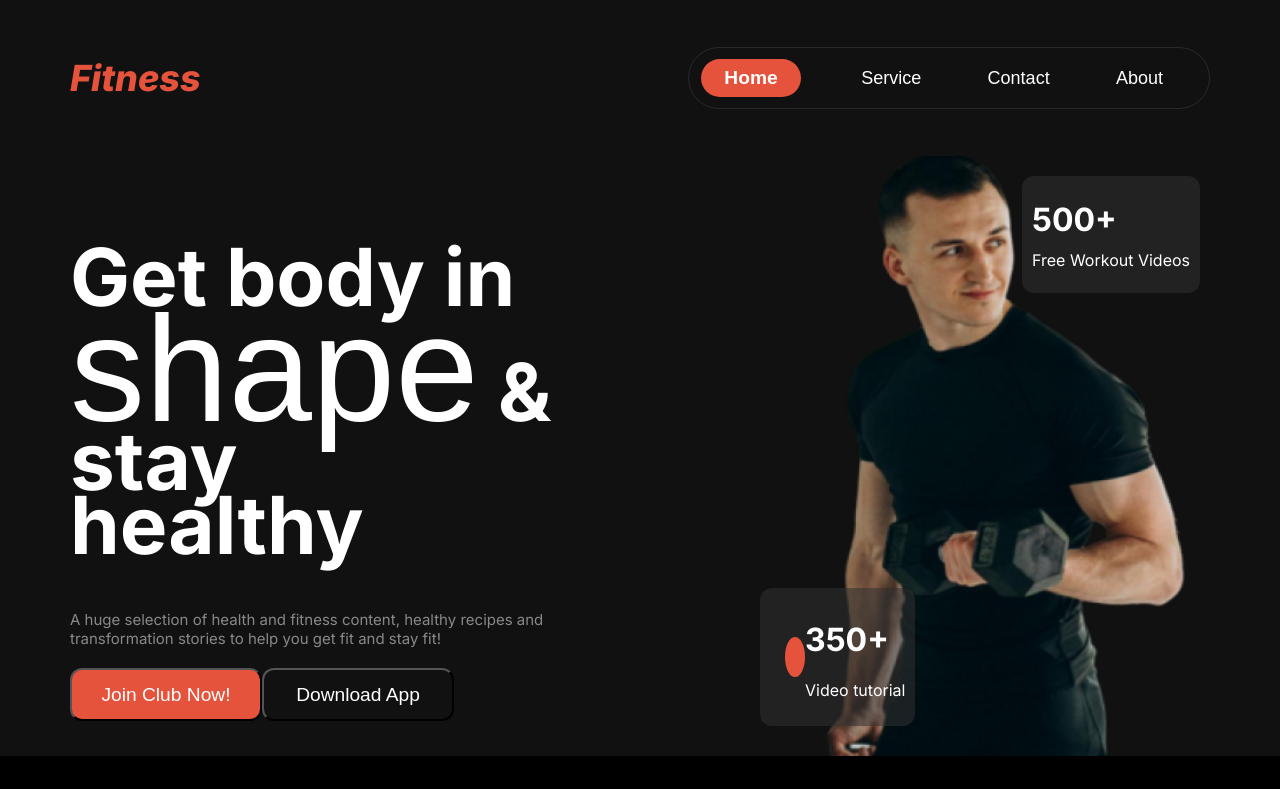
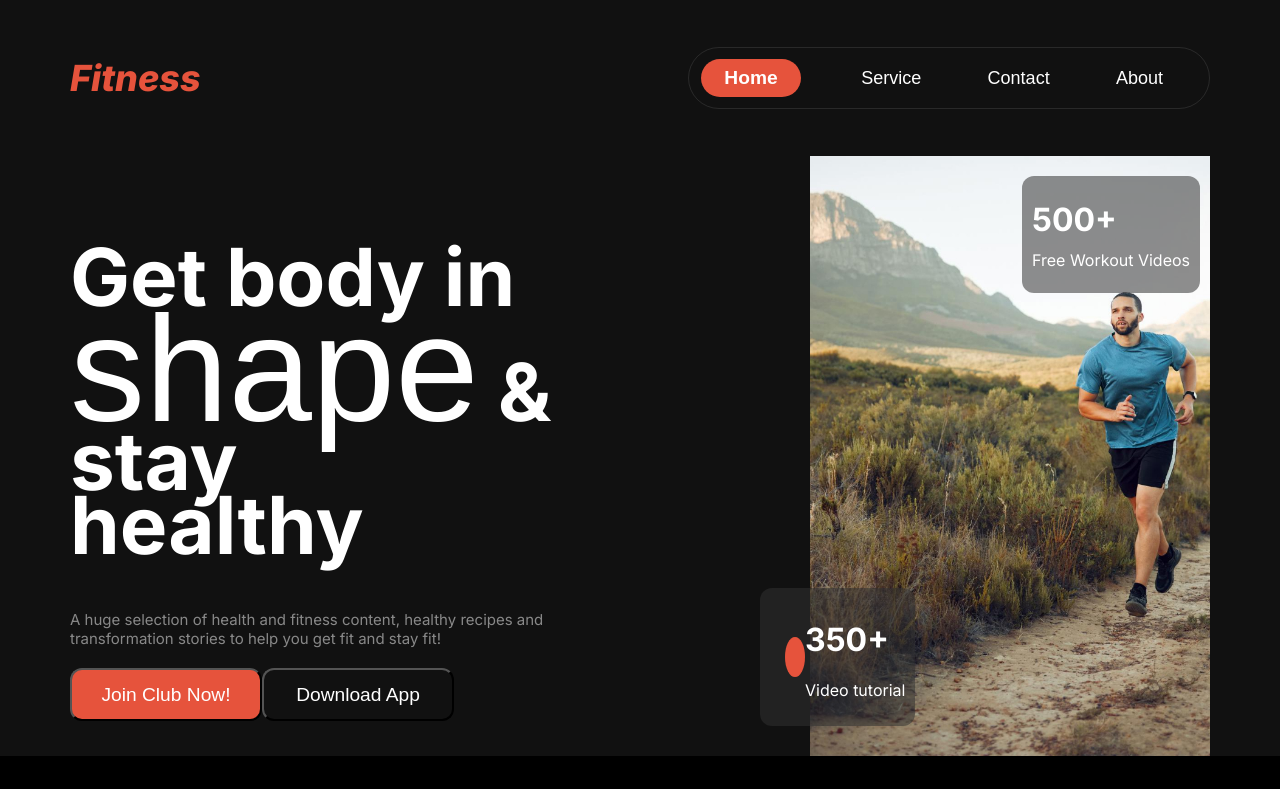
Before and after one commit to zeroxiru/Assignment-02, a plain HTML site: page index.html in a window 1280 px wide. Shown: the top 789 px of the page. Drawn offline with Linux system fonts and the light colour scheme; a web font is replaced by a local one.

Commit message:
Fitness website Adding new banner image to test the background image

```diff
--- a/styles/styles.css
+++ b/styles/styles.css
@@ -149,7 +149,7 @@ background-color: rgba(230, 83, 60, 1) ;
   position: relative;
   width: 400px;
   height: 600px;
-  background-image: url('../images/images 2.png'); /* Add your image path here */
+  background-image: url('../images/run.jpg'); /* Add your image path here */
   background-repeat: no-repeat;
   background-size: cover;
   background-position: center;
```
